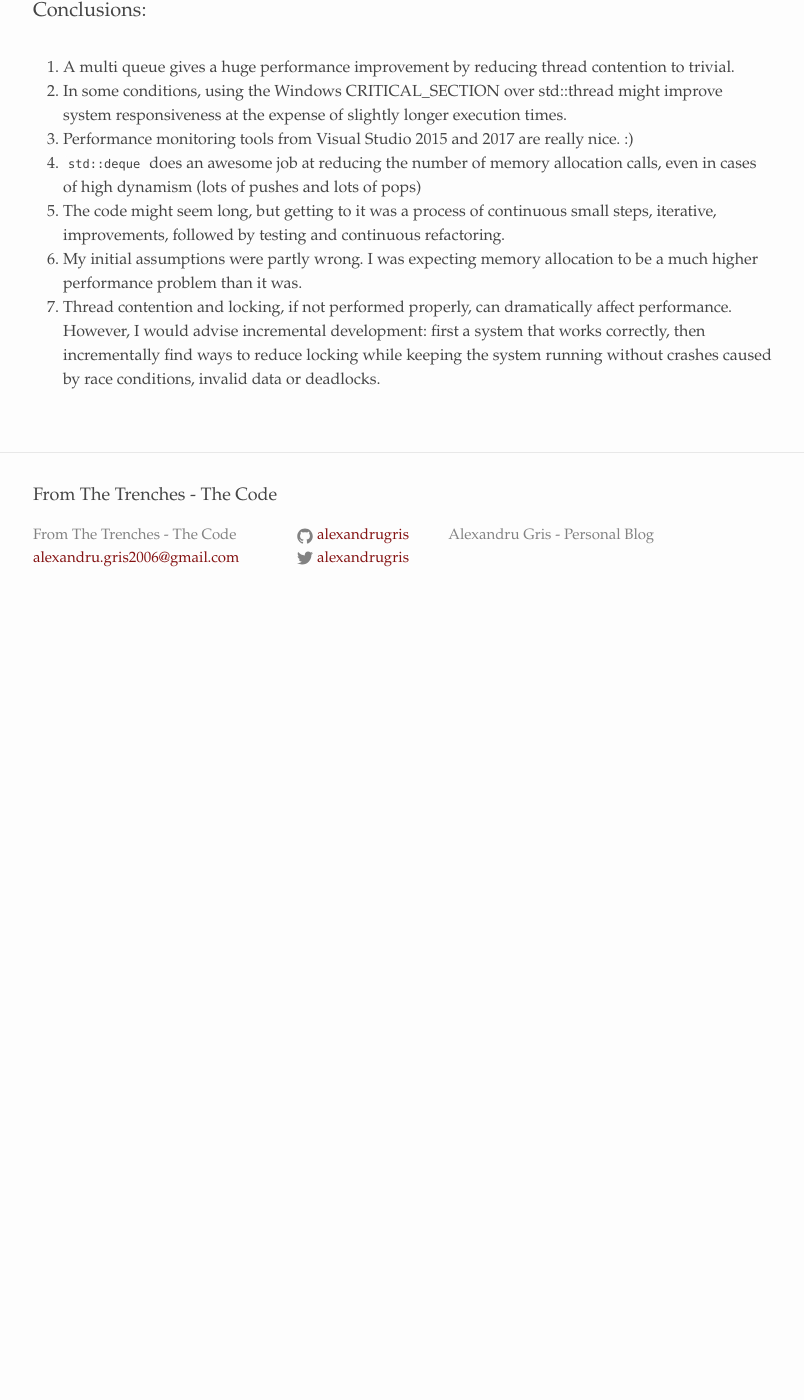
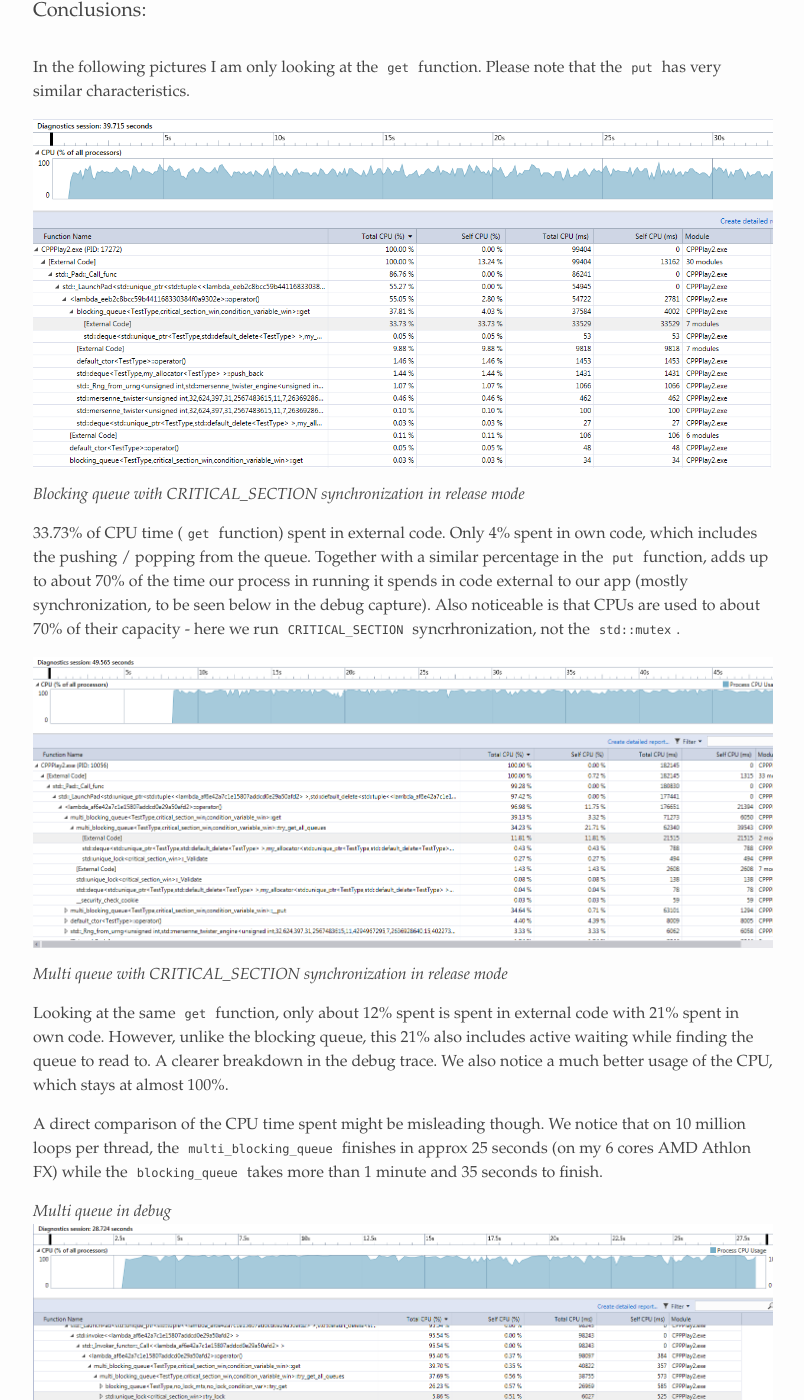
Before and after one commit to alexandrugris/my-jekyll-tech-blog, a Jekyll site: the page built from MyBlog/_posts/2017-02-20-C++-Play-multithreading-Cont-Queues.markdown, in a window 1280 px wide and 1400 px high, scrolled down 10374 px. Shown: the whole window, without its empty margins (237-1041 px from the left). Built offline with Jekyll 4.4.1, drawn with Linux system fonts in a browser that asks for light colours; before the commit the page ends 11004 px from its top, so only the background shows below that; some of the changed text lies outside the part shown.

Commit message:
queues with pictures

```diff
--- a/MyBlog/_posts/2017-02-20-C++-Play-multithreading-Cont-Queues.markdown
+++ b/MyBlog/_posts/2017-02-20-C++-Play-multithreading-Cont-Queues.markdown
@@ -494,8 +494,39 @@ and passed them as synchronization primitives to the underlying `blocking_queues
 
 ### Conclusions:
 
-1. A multi queue gives a huge performance improvement by reducing thread contention to trivial.
-2. In some conditions, using the Windows CRITICAL_SECTION over std::thread might improve system responsiveness at the expense of slightly longer execution times.
+In the following pictures I am only looking at the `get` function. Please note that the `put` has very similar characteristics.
+
+![blocking_queue - release]({{site.url}}/assets/queue_1.png)
+
+*Blocking queue with CRITICAL_SECTION synchronization in release mode*
+
+33.73% of CPU time (`get` function) spent in external code. Only 4% spent in own code, which includes the pushing / popping from the queue.
+Together with a similar percentage in the `put` function, adds up to about 70% of the time our process in running it spends in code external to our app (mostly synchronization, to be seen below in the debug capture).
+Also noticeable is that CPUs are used to about 70% of their capacity - here we run `CRITICAL_SECTION` syncrhronization, not the `std::mutex`.
+
+![multi-queue - release]({{site.url}}/assets/queue_2.png)
+
+*Multi queue with CRITICAL_SECTION synchronization in release mode*
+
+Looking at the same `get` function, only about 12% spent is spent in external code with 21% spent in own code. However, unlike the blocking queue, this 21% also includes active waiting while finding the queue to read to. A clearer breakdown in the debug trace.
+We also notice a much better usage of the CPU, which stays at almost 100%.
+
+A direct comparison of the CPU time spent might be misleading though. We notice that on 10 million loops per thread, the `multi_blocking_queue` finishes in approx 25 seconds (on my 6 cores AMD Athlon FX) while the `blocking_queue` takes more than 1 minute and 35 seconds to finish.
+
+*Multi queue in debug*
+![multi-queue - debug]({{site.url}}/assets/queue_3.png)
+
+In the `get` method, only around 6% spent in trying to actively obtain the lock on the thread. Most of the time, 26%, is spent in dequeuing from the underlying list. Real performance is measured on release, where the queue and all the own code is optimized by the compiler. The debug is just for hints on where the bottlenecks may occur.
+
+*Single queue in debug, with std::mutex*
+![multi-queue - debug]({{site.url}}/assets/queue_4.png)
+
+Notice the CPU usage of 90+% and the large amount of time spent in trying to obtain the lock. From this measurement is clear that the `std::mutex` implementation does  more spinning before reaching to the kernel than the `CRITICAL_SECTION` implementation with the default spin count.
+
+*In short:*
+
+1. A multi queue gives a significant performance improvement by reducing thread contention.
+2. In some conditions, using the Windows `CRITICAL_SECTION` over `std::thread might` improve system responsiveness at the expense of slightly longer execution times.
 3. Performance monitoring tools from Visual Studio 2015 and 2017 are really nice. :)
 4. `std::deque` does an awesome job at reducing the number of memory allocation calls, even in cases of high dynamism (lots of pushes and lots of pops)
 5. The code might seem long, but getting to it was a process of continuous small steps, iterative, improvements, followed by testing and continuous refactoring.
```
Also changed, not shown: MyBlog/assets/queue_1.png (renamed from MyBlog/assets/queues_1.png), MyBlog/assets/queue_2.png (renamed from MyBlog/assets/queues_2.png), 1 other file.
